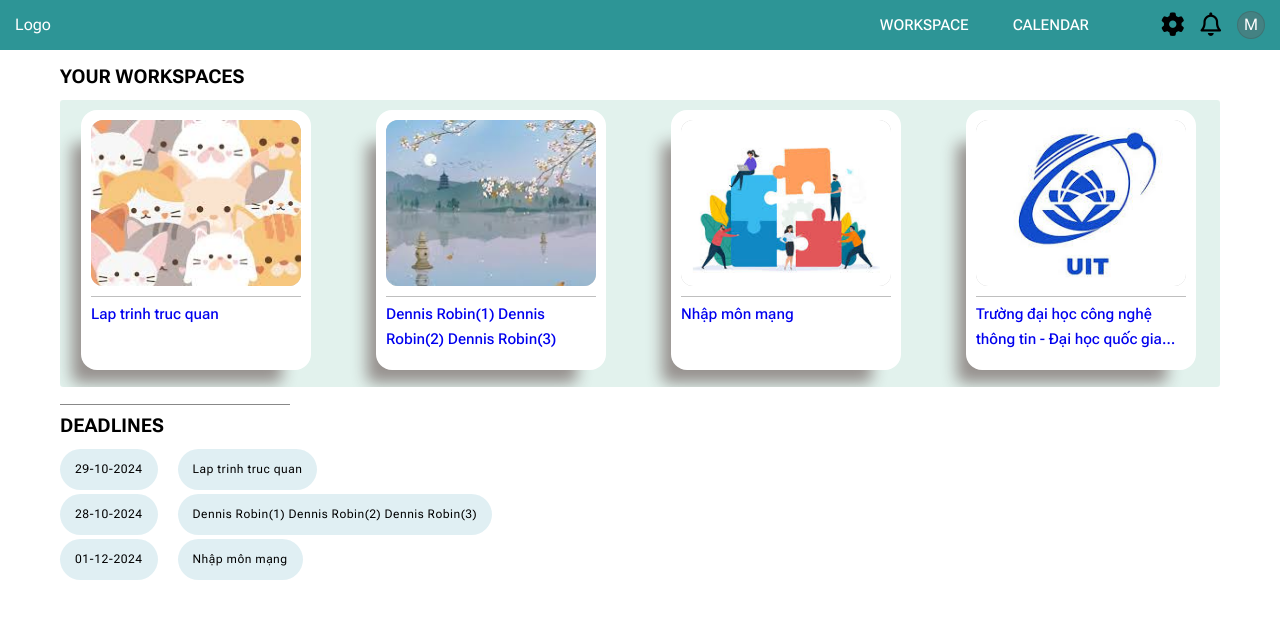
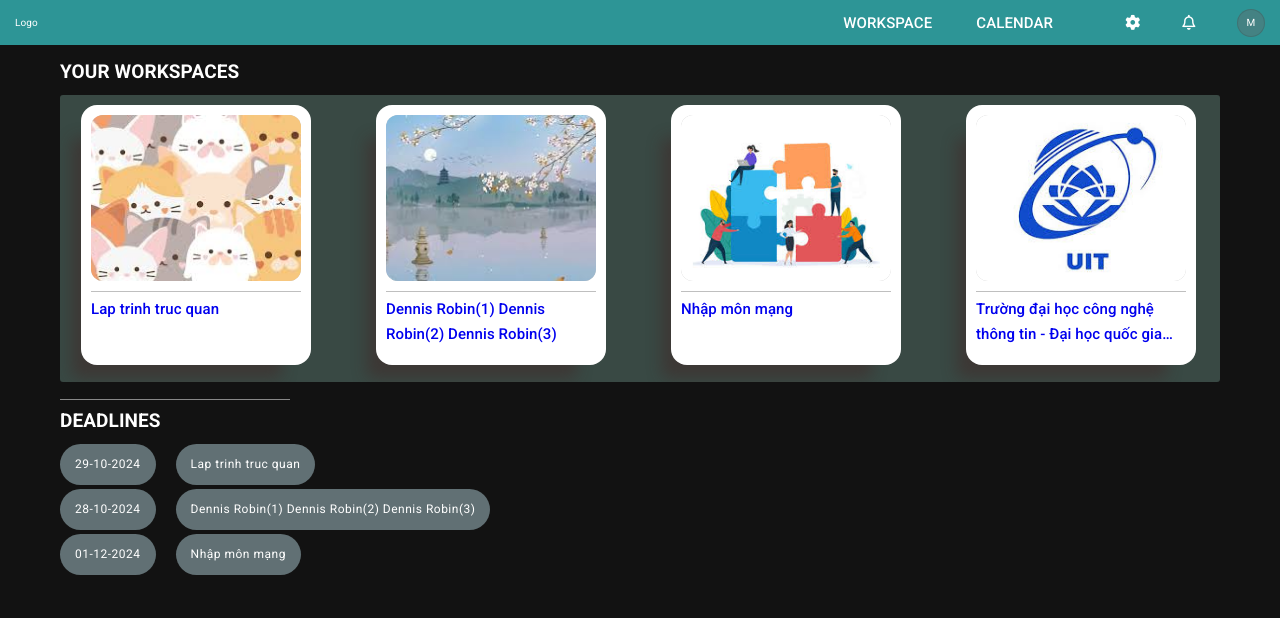
Before and after one commit to khuongduy354/Front-end-Project, a React (Vite) app in the folder Web-Front-end/: page / in a window 1280 px wide. Shown: the top 618 px of the page. Built offline with nearby package versions, Linux system fonts and the light colour scheme.

Commit message:
create darkMode feature

```diff
--- a/Web-Front-end/src/App.jsx
+++ b/Web-Front-end/src/App.jsx
@@ -9,6 +9,8 @@ import Meeting from "./pages/Meeting/Meeting";
 import FileManager from "./pages/FileManager/FileManager";
 import LoginForm from "./pages/Login/LoginForm";
 import SignupForm from "./pages/Login/SignupForm";
+import { createTheme, ThemeProvider, CssBaseline } from "@mui/material";
+import { useState } from "react";
 
 function App() {
   const projectName = "Project Name";
@@ -496,9 +498,30 @@ function App() {
       name: "File mp4",
     },
   ];
+
+  const [toggleDarkMode, setToggleDarkMode] = useState(true);
+
+  const toggleDarkTheme = () => {
+    setToggleDarkMode(!toggleDarkMode);
+  };
+
+  const darkTheme = createTheme({
+    palette: {
+      mode: toggleDarkMode ? "dark" : "light", // handle the dark mode state on toggle
+      primary: {
+        main: "#2D9596",
+      },
+      secondary: {
+        main: "#131052",
+      },
+    },
+  });
+
   return (
     <>
-      <Header />
+      <ThemeProvider theme={darkTheme}>
+        <CssBaseline />
+        <Header checked={toggleDarkMode} onChange={toggleDarkTheme} />
         <Routes>
           <Route path="/" element={<Workspace list={deadline} />} />
           <Route path="/calendar" element={<Calendar />} />
@@ -526,6 +549,7 @@ function App() {
           <Route path="/login" element={<LoginForm />} />
           <Route path="/signup" element={<SignupForm />} />
         </Routes>
+      </ThemeProvider>
     </>
   );
 }
--- a/Web-Front-end/src/components/Header/Header.module.css
+++ b/Web-Front-end/src/components/Header/Header.module.css
@@ -1,5 +1,5 @@
 .Header {
-    height: 50px;
+    height: 45px;
     background: #2D9596;
     z-index: 1;
     position: sticky;
--- a/Web-Front-end/src/components/Header/index.jsx
+++ b/Web-Front-end/src/components/Header/index.jsx
@@ -1,6 +1,9 @@
+/* eslint-disable react/prop-types */
 import { Link } from "react-router-dom";
 import style from "./Header.module.css";
-function Header() {
+import Setting from "../../pages/Setting/Setting";
+import { Button } from "@mui/material";
+function Header({checked, onChange}) {
   return (
     <>
         <header className={style.Header}>
@@ -23,11 +26,11 @@ function Header() {
           </nav>
           <div className={style.Tools}>
             <div className={style.Setting}>
-              <i className="fa-solid fa-gear"></i>
+            <Setting checked={checked} onChange={onChange} />
             </div>
-            <div className={style.Notifications}>
-              <i className="fa-regular fa-bell"></i>
-            </div>
+            <Button className={style.Notifications}>
+              <i className="fa-regular fa-bell" ></i>
+            </Button>
             <div className={style.Account}>
               <Link to={"/login"} >
                 <p>M</p>
--- /dev/null
+++ b/Web-Front-end/src/pages/Setting/Setitng.css
@@ -0,0 +1,8 @@
+Button {
+    font-size: 1.5rem!important;
+    display: flex!important;
+    align-items: center!important;
+    justify-content: center!important;
+    color: #fff!important;
+    max-width: 10px;
+}
--- /dev/null
+++ b/Web-Front-end/src/pages/Setting/Setting.jsx
@@ -0,0 +1,62 @@
+/* eslint-disable react/prop-types */
+import * as React from "react";
+import Box from "@mui/material/Box";
+import Button from "@mui/material/Button";
+import Typography from "@mui/material/Typography";
+import Modal from "@mui/material/Modal";
+import "./Setitng.css";
+import { Switch } from "@mui/material";
+
+const style = {
+  position: "absolute",
+  top: "50%",
+  left: "50%",
+  transform: "translate(-50%, -50%)",
+  width: 400,
+  bgcolor: "background.paper",
+  border: "2px solid #000",
+  boxShadow: 24,
+  p: 4,
+};
+
+export default function Setting({ checked, onChange }) {
+  const [open, setOpen] = React.useState(false);
+  const handleOpen = () => setOpen(true);
+  const handleClose = () => setOpen(false);
+
+  return (
+    <div>
+      <Button onClick={handleOpen} style={{ minWidth: "0px" }}>
+        <i
+          className="fa-solid fa-gear iconSetting"
+          style={{ color: "#fff" }}
+        ></i>
+      </Button>
+      <Modal
+        open={open}
+        onClose={handleClose}
+        aria-labelledby="modal-modal-title"
+        aria-describedby="modal-modal-description"
+      >
+        <Box sx={style}>
+          <Typography id="modal-modal-title" variant="h6" component="h2">
+            <div
+              style={{
+                display: "flex",
+                flexDirection: "column",
+                alignItems: "center",
+              }}
+            >
+              <h2>Dark mode:</h2>
+              <Switch checked={checked} onChange={onChange} />
+            </div>
+          </Typography>
+
+          <Typography id="modal-modal-description" sx={{ mt: 2 }}>
+            Duis mollis, est non commodo luctus, nisi erat porttitor ligula.
+          </Typography>
+        </Box>
+      </Modal>
+    </div>
+  );
+}
--- a/Web-Front-end/src/pages/Workspace/Deadline/index.jsx
+++ b/Web-Front-end/src/pages/Workspace/Deadline/index.jsx
@@ -1,3 +1,4 @@
+/* eslint-disable react/prop-types */
 import style from "./Deadline.module.css";
 
 function Deadline({ name, time }) {
--- a/Web-Front-end/src/pages/Workspace/ListDeadline/index.jsx
+++ b/Web-Front-end/src/pages/Workspace/ListDeadline/index.jsx
@@ -4,6 +4,7 @@ import { v4 as uuidv4 } from "uuid";
 
 const ListItem = ({ list }) => {
   let countDeadline = 0;
+
   return (
     <div>
       <ul>
@@ -13,7 +14,10 @@ const ListItem = ({ list }) => {
             if (item.isHaveDeadline && countDeadline <= 3) {
               return (
                 <li key={uuidv4()}>
-                  <Deadline name={item.name} time={item.time} />
+                  <Deadline
+                    name={item.name}
+                    time={item.time}
+                  />
                 </li>
               );
             }
```
Lines whose indentation alone changed are shown as unchanged.
